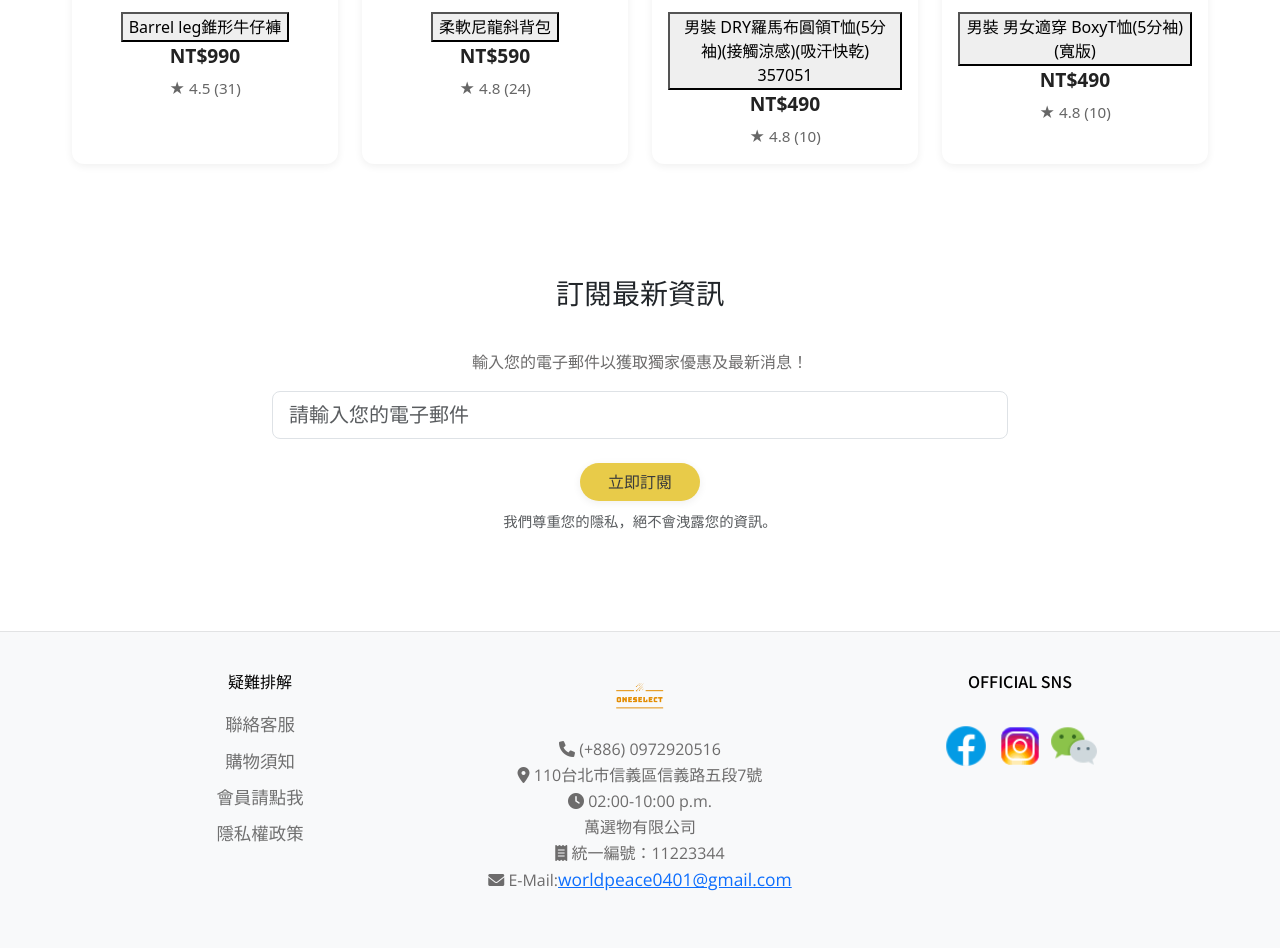
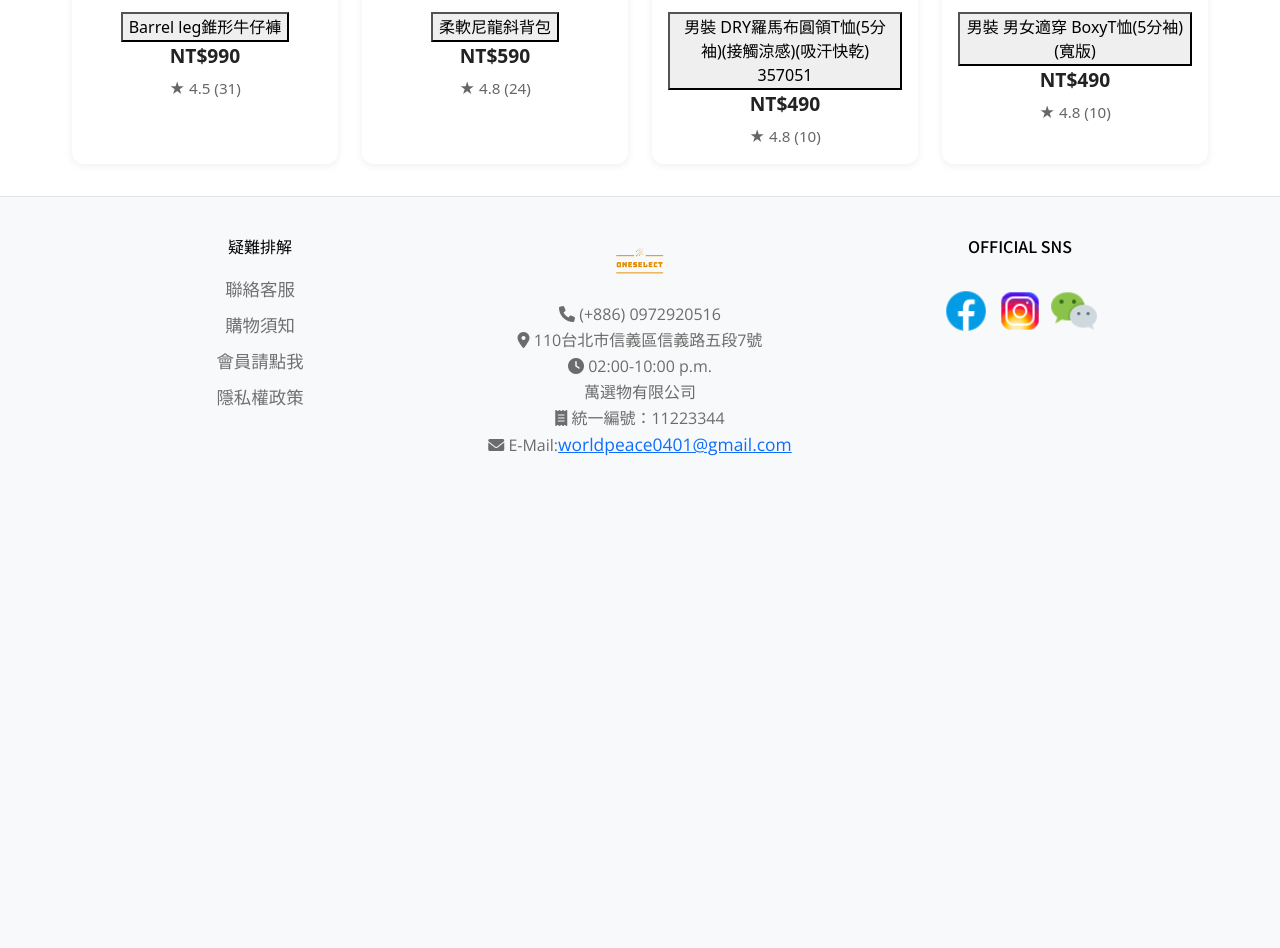
Before and after one commit to ryley0401/onesleect, a Flask app: page /cloth in a window 1280 px wide. Shown: the part 1554-2502 px from the top of the page. After the commit the page ends 2010 px from the top, so only its background shows below. Run offline with Flask 3, Linux system fonts and the light colour scheme.

Commit message:
完成heroku部屬準備

```diff
--- a/app.py
+++ b/app.py
@@ -6,14 +6,19 @@ from flask import url_for
 from flask import request
 from flask import session
 import pymongo
+import os
+from dotenv import load_dotenv
 from pymongo.errors import ConnectionFailure, PyMongoError
 #加密
 from werkzeug.security import generate_password_hash, check_password_hash
 
+# 載入 .env 檔案
+load_dotenv()
 
 #初始化資料庫連線
 try:
-    client = pymongo.MongoClient("mongodb+srv://ryley0401:admin@oneselect.mrsaxx1.mongodb.net/")
+    mongo_uri = os.environ.get("MONGODB_URI")
+    client = pymongo.MongoClient(mongo_uri)
     client.admin.command('ping')
     db = client.member_system
     print("資料庫連線成功")
--- a/static/css/style.css
+++ b/static/css/style.css
@@ -109,6 +109,11 @@ Jumbotron / 首頁大圖區塊
 
 #intro .btn {
     margin-top: 20px;
+}
+
+#intro {
+    background: linear-gradient(45deg, rgba(233, 233, 233, 0.9), transparent), url('/static/img/horizontal.png') no-repeat center;
+    background-size: cover;
 }
 
 /*------------------------------
--- a/templates/cloth.html
+++ b/templates/cloth.html
@@ -167,21 +167,6 @@
             </div>
         </div>
     </div>
-    <section id="email">
-        <div class="container">
-            <div class="row">
-            <div class="col-md-8 offset-md-2 text-center">
-                <h3>訂閱最新資訊</h3>
-                <p>輸入您的電子郵件以獲取獨家優惠及最新消息！</p>
-                <div class="input-group input-group-lg">
-                    <input type="email" class="form-control" aria-label="Email input" placeholder="請輸入您的電子郵件">
-                </div>
-                <a class="btn btn-primary btn-lg mt-4" href="#" role="button">立即訂閱</a>
-                <p class="mt-2 text-muted" style="font-size: 0.9rem;">我們尊重您的隱私，絕不會洩露您的資訊。</p>
-            </div>
-            </div>
-        </div>
-    </section>
     <footer>
         <div class="container">
             <div class="row">
--- a/templates/index.html
+++ b/templates/index.html
@@ -64,7 +64,7 @@
 
         </header>
         <!--下面img/view.jpg以後要自己更換-->
-        <section id="intro" style="background: linear-gradient(45deg, rgba(233, 233, 233, 0.9), transparent) 20%, url(img/horizontal.png) no-repeat center;background-size: cover;">
+        <section id="intro">
             <div class="container">
                 <div class="col-12 col-md-6">
                     <h1 class="display-4 text-light fw-middle">選你所愛</h1>
```
Also changed, not shown: requirements.txt (added, +11 -0 lines), templates/Groceries.html (+0 -15 lines), templates/shoes.html (+0 -15 lines), 2 other files.
